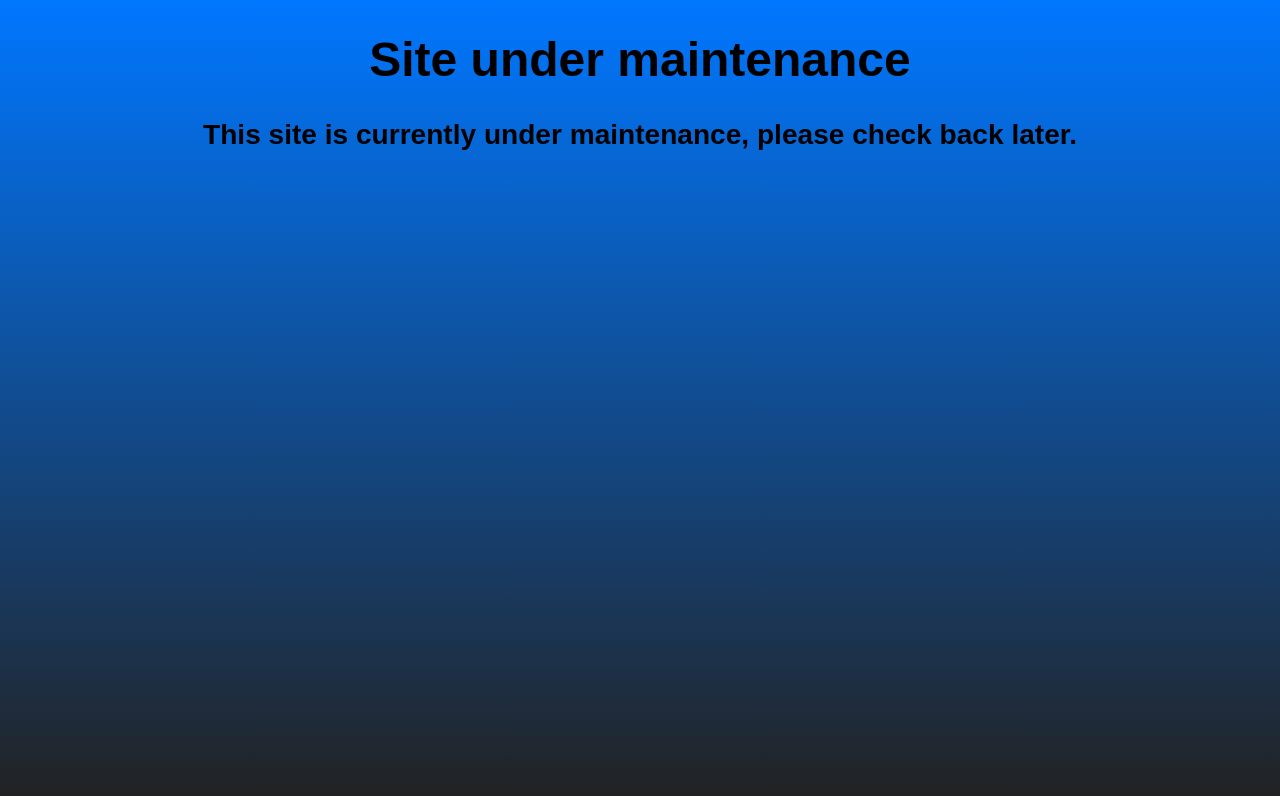
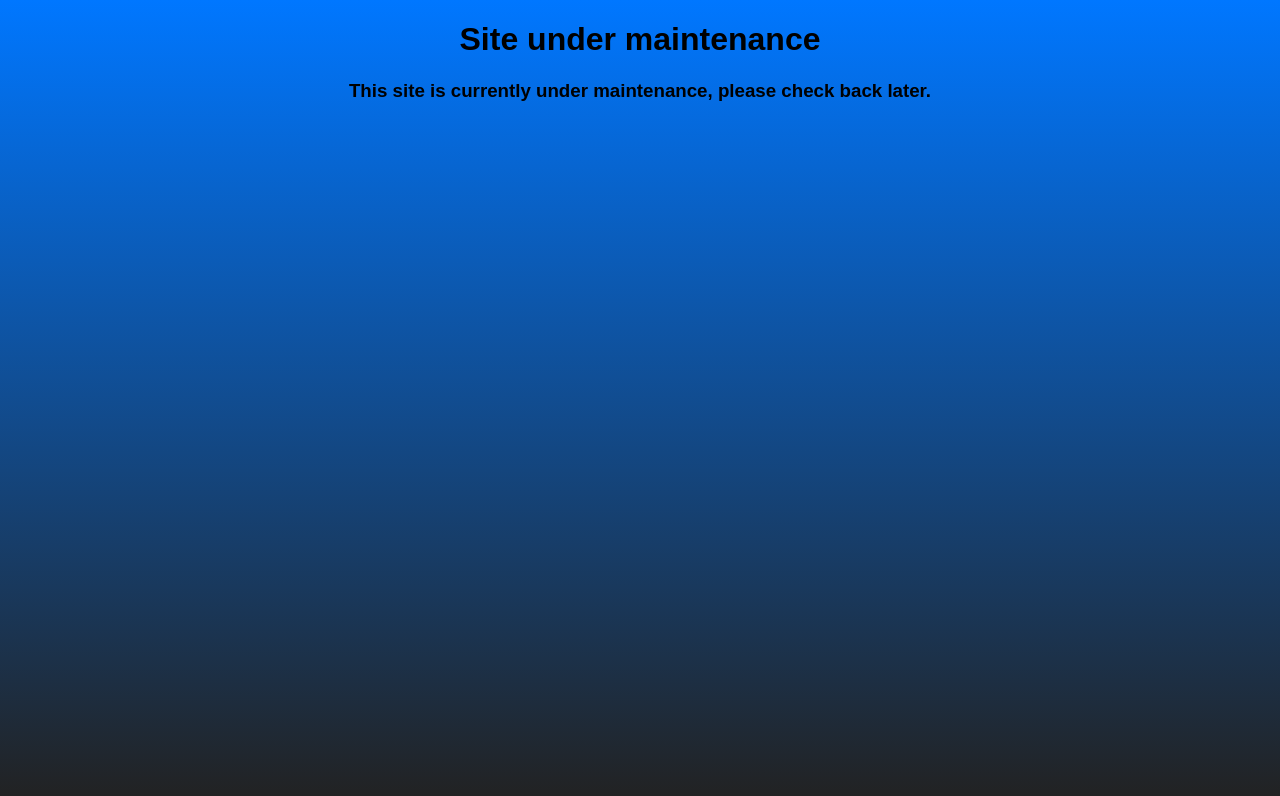
Before and after one commit to zsomek/maintenance, a plain HTML site: page index.html in a window 1280 px wide. Drawn offline with Linux system fonts and the light colour scheme.

Commit message:
Update index.html

```diff
--- a/index.html
+++ b/index.html
@@ -12,7 +12,6 @@
       body {
         text-align: center;
         font-family: arial;
-        font-size: 150%;
         background-color: #0077FF;
         background-image: linear-gradient(#0077FF, #222222);
       }
```
